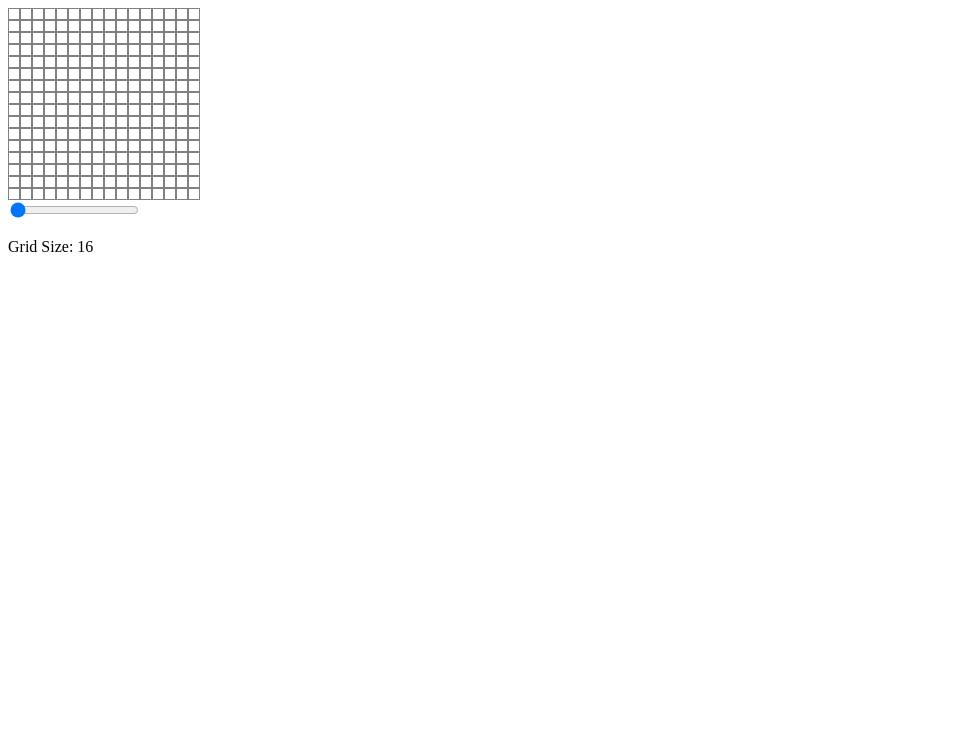
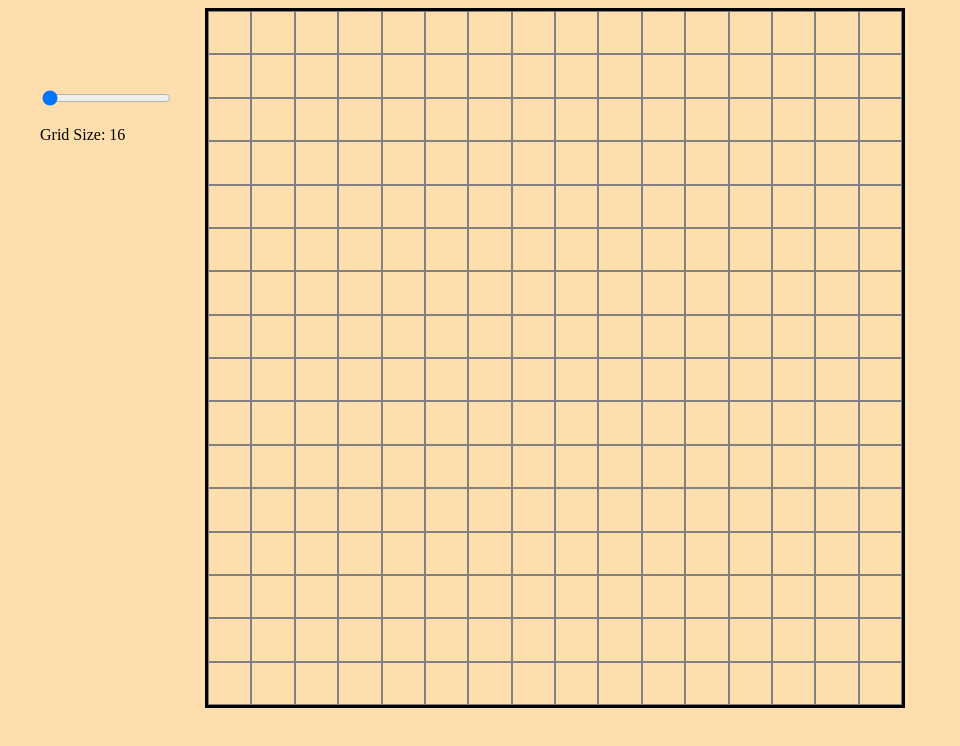
Before and after one commit to xBioTech/Etch-a-Sketch, a plain HTML site: page index.html in a window 1280 px wide. Shown: the whole page, without its empty margins (0-960 px from the left). Drawn offline with Linux system fonts and the light colour scheme.

Commit message:
Minor styling CHANGES, also FIX a bug where the Grid items were sizing correctly because of fixed height and width in css stylesheet

```diff
--- a/index.html
+++ b/index.html
@@ -9,10 +9,12 @@
     <script src="script.js" defer></script>
 </head>
 <body>
-    <div class="container"></div>
+    <div class="flexcontainer">
     <div class="slidercontainer">
     <input type="range" id="slider" min="16" max="64" step="16" value="16">
     <p>Grid Size: <span id="output"></span></p>
     </div>
+    <div class="container"></div>
+</div>
 </body>
 </html>
--- a/script.js
+++ b/script.js
@@ -2,8 +2,12 @@ const container = document.querySelector(".container");
 
 function createGrid(numOfRows, numOfColumns){
 
-    container.style.gridTemplateColumns = `repeat(${numOfColumns}, 1fr)`;
+
+      container.style.gridTemplateColumns = `repeat(${numOfColumns}, 1fr)`;
     container.style.gridTemplateRows = `repeat(${numOfRows}, 1fr)`;
+
+
+
 
 
     container.textContent = "";
--- a/style.css
+++ b/style.css
@@ -1,13 +1,25 @@
-
+*{
+    box-sizing: border-box;
+    background-color: #FFDEAD;
+}
 
 .container{
     display: grid;
-   max-width: 10%;
-
+   width: 700px;
+   height: 700px;
+   border: solid black;
 }
 
 .container > div{
-    width: 10px;
-    height: 10px;
     border: 1px solid gray;
 }
+
+.flexcontainer{
+    display: flex;
+    margin-left: 2em;
+}
+
+.slidercontainer{
+    margin-right: 2em;
+    margin-top: 5em;
+}
```
